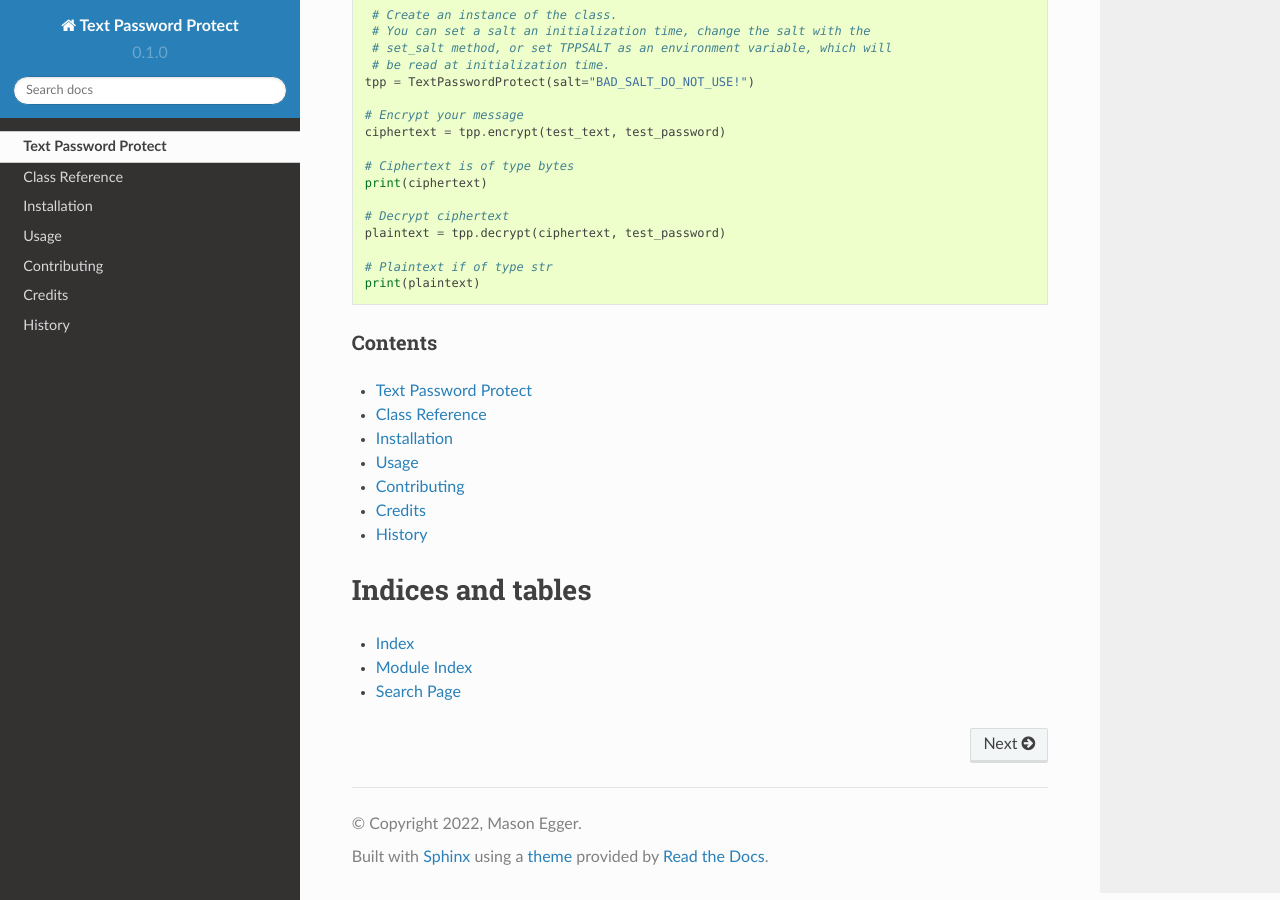
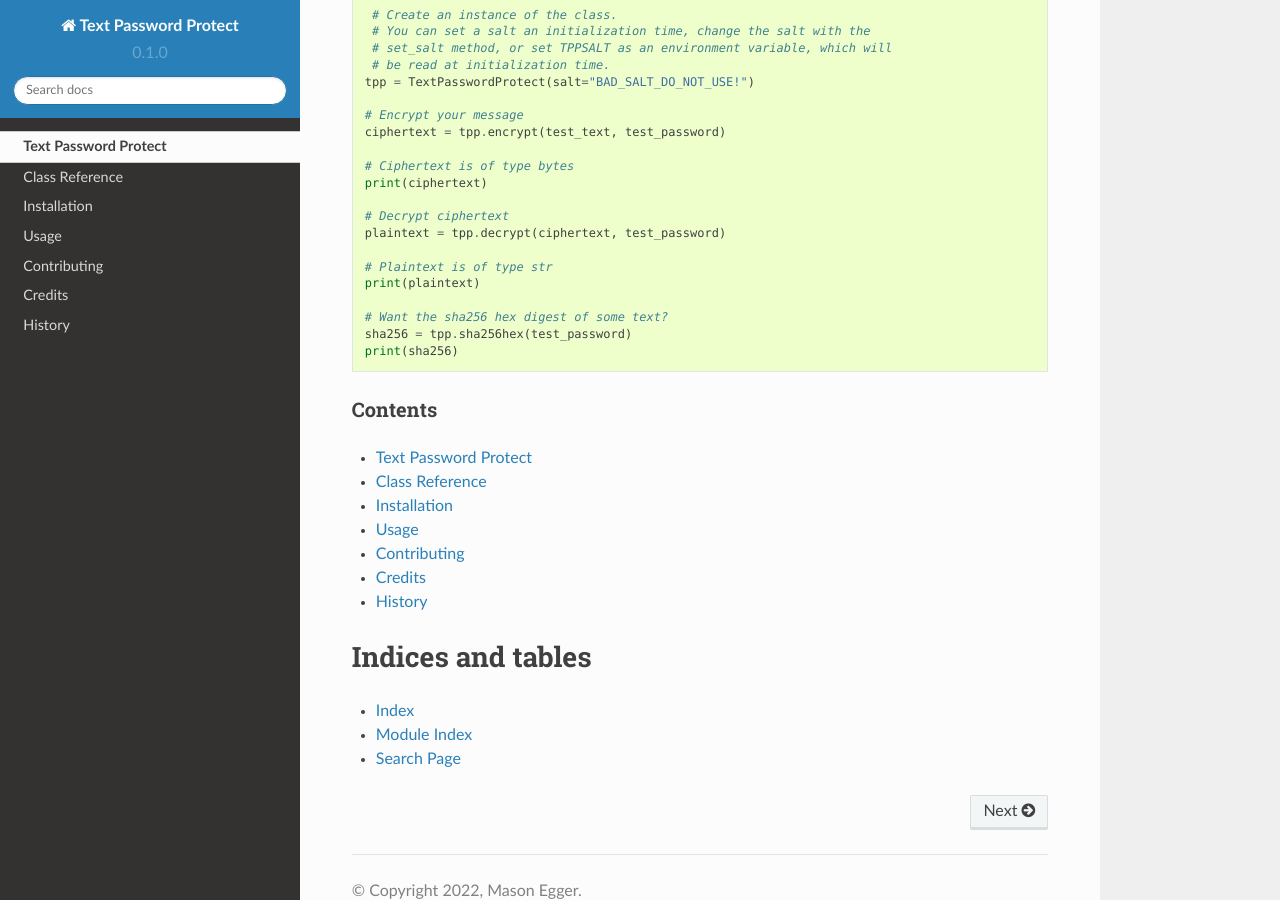
Before and after one commit to MasonEgger/text-password-protect, a Sphinx documentation site: the page built from docs/index.rst, in a window 1280 px wide and 900 px high, scrolled down 714 px. Built offline with Sphinx 7.4.7 and the Read the Docs theme 2.0.0, drawn with Linux system fonts in a browser that asks for light colours.

Commit message:
adding sha256 hex digest

```diff
--- a/README.rst
+++ b/README.rst
@@ -45,6 +45,10 @@ In code:
        plaintext = tpp.decrypt(ciphertext, test_password)
 
        print(plaintext)
+       # Want the sha256 hex digest of some text?
+       sha256 = tpp.sha256hex(test_password)
+
+    print(sha256)
 
 License
 -------
--- a/docs/index.rst
+++ b/docs/index.rst
@@ -44,8 +44,12 @@ In code:
       # Decrypt ciphertext
       plaintext = tpp.decrypt(ciphertext, test_password)
 
-      # Plaintext if of type str
+      # Plaintext is of type str
       print(plaintext)
+
+      # Want the sha256 hex digest of some text?
+      sha256 = tpp.sha256hex(test_password)
+      print(sha256)
 
 Contents
 ########
--- a/docs/usage.rst
+++ b/docs/usage.rst
@@ -27,6 +27,9 @@ To use Text Password Protect in a project::
 
     print(plaintext)
 
+    # Want the sha256 hex digest of some text?
+    sha256 = tpp.sha256hex(test_password)
+
 Salt and Environment Variables
 ------------------------------
 
--- a/setup.py
+++ b/setup.py
@@ -21,7 +21,7 @@ setup(
     author_email="mason@masonegger.com",
     python_requires=">=3.7",
     classifiers=[
-        "Development Status :: 2 - Pre-Alpha",
+        "Development Status :: 5 - Production/Stable",
         "Intended Audience :: Developers",
         "License :: OSI Approved :: MIT License",
         "Natural Language :: English",
@@ -47,6 +47,6 @@ setup(
         "Documentation": "https://text-password-protect.readthedocs.io/en/latest/",
         "Source": "https://github.com/masonegger/text-password-protect",
     },
-    version="0.1.1",
+    version="0.2.0",
     zip_safe=False,
 )
```
Also changed, not shown: HISTORY.rst (+6 -1 lines), README.md (+5 -0 lines), text_password_protect/__init__.py (+12 -1 lines), 1 other file.
